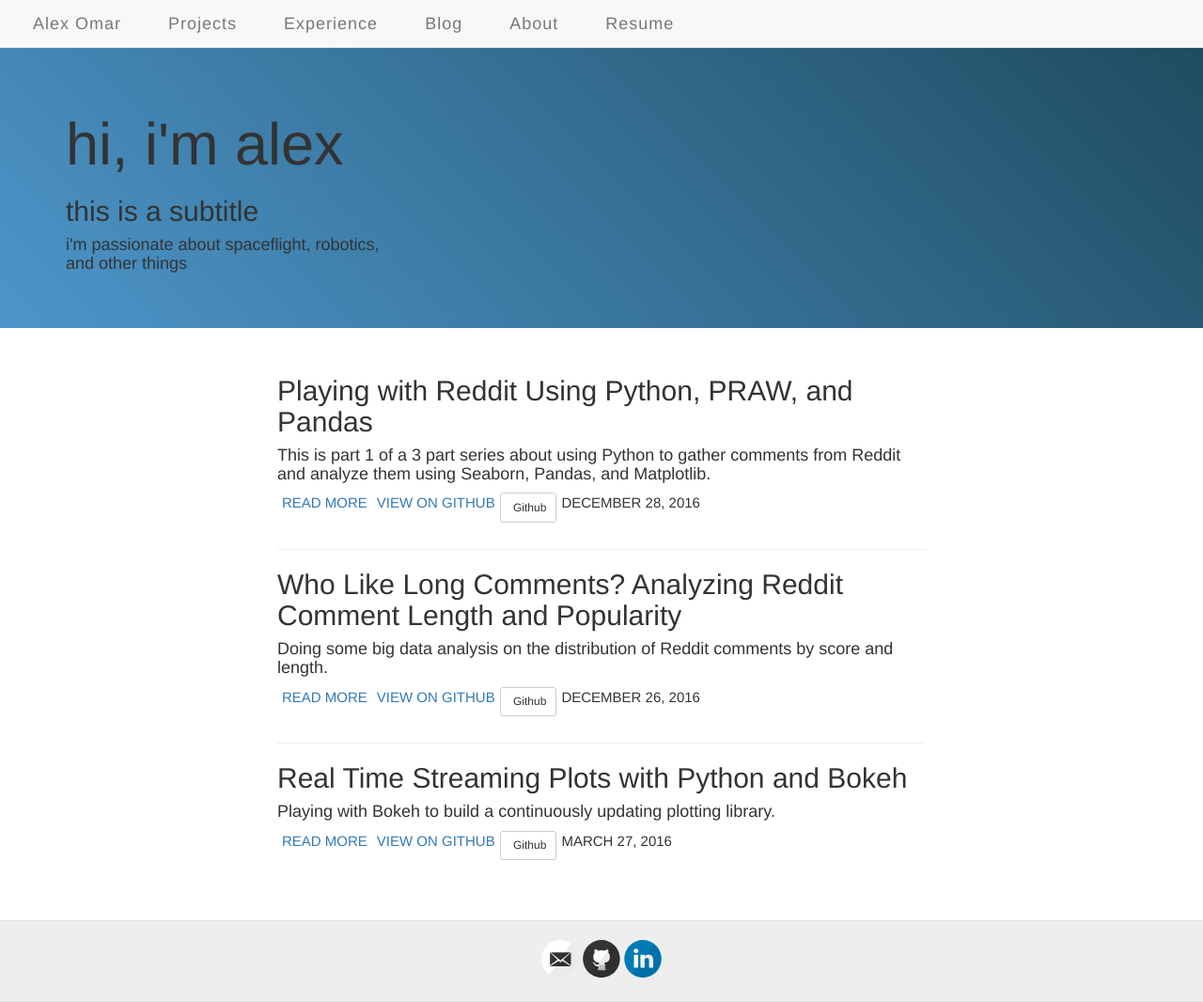
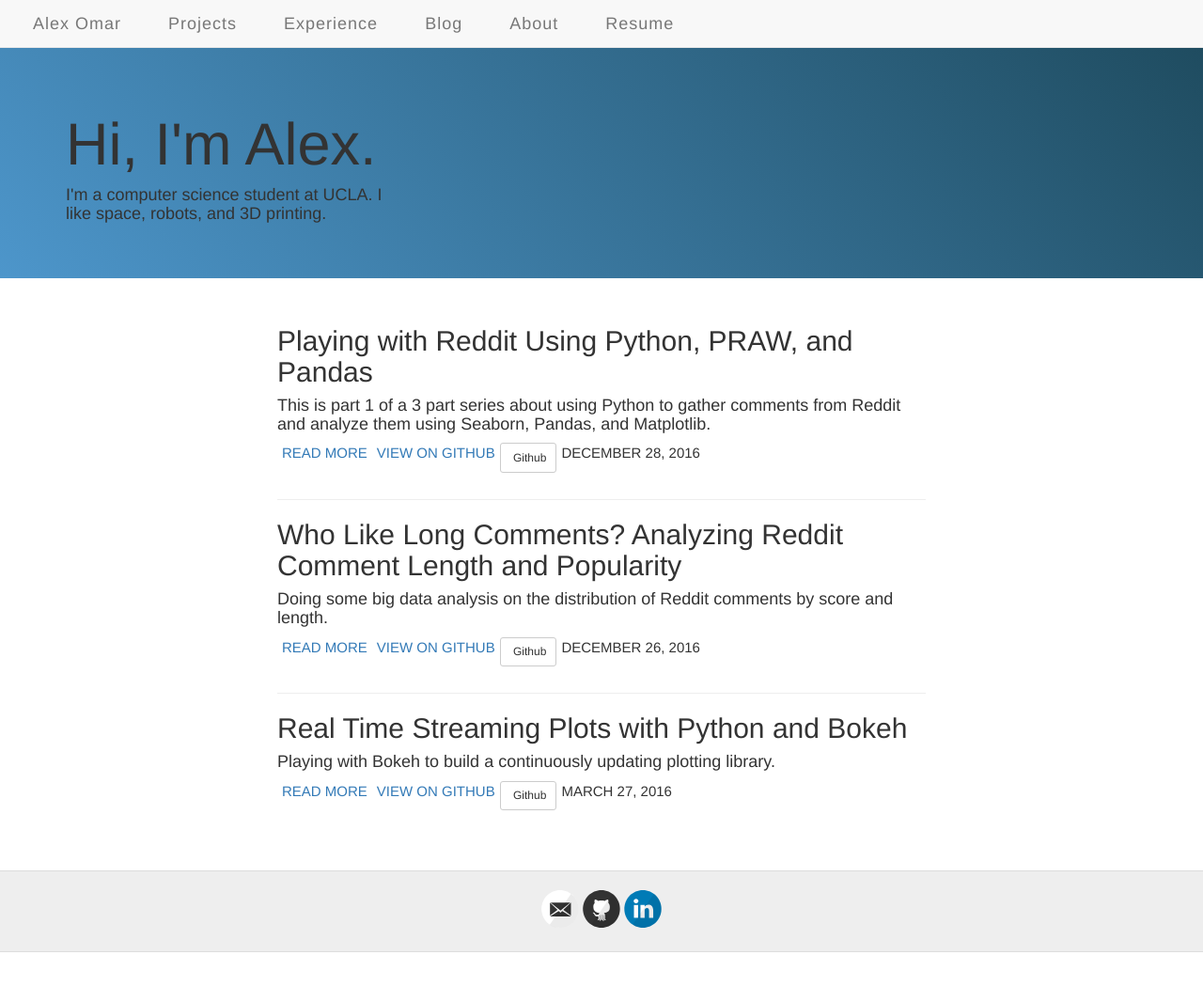
Before and after one commit to atomar94/atomar94.github.io, a Jekyll site: the page built from index.html, in a window 1280 px wide and 1066 px high. Shown: the whole window at 94% size. Built offline with Jekyll 4.4.1, drawn with Linux system fonts in a browser that asks for light colours.

Commit message:
Changing heading text

```diff
--- a/_config.yml
+++ b/_config.yml
@@ -6,7 +6,7 @@
 name: Alex Omar
 
 # Short bio or description (displayed in the header)
-description: Computer Engineering Student at UCLA
+description: I'm a computer science student at UCLA. I like space, robots, and 3D printing.
 
 # URL of your avatar or profile pic (you could use your GitHub profile pic)
 avatar: https://avatars1.githubusercontent.com/u/1891411?v=3&s=460
--- a/_layouts/default.html
+++ b/_layouts/default.html
@@ -46,9 +46,8 @@
       <div class="container">
         <div class="row">
           <div class="col-sm-4">
-            <h1>hi, i'm alex</h1>
-            <h2>this is a subtitle</h2>
-            <h4>i'm passionate about spaceflight, robotics, and other things</h4>
+            <h1>Hi, I'm Alex.</h1>
+            <h4>{{ site.description }}</h4>
           </div>
           <div class="col-sm-8">
           </div>
```
